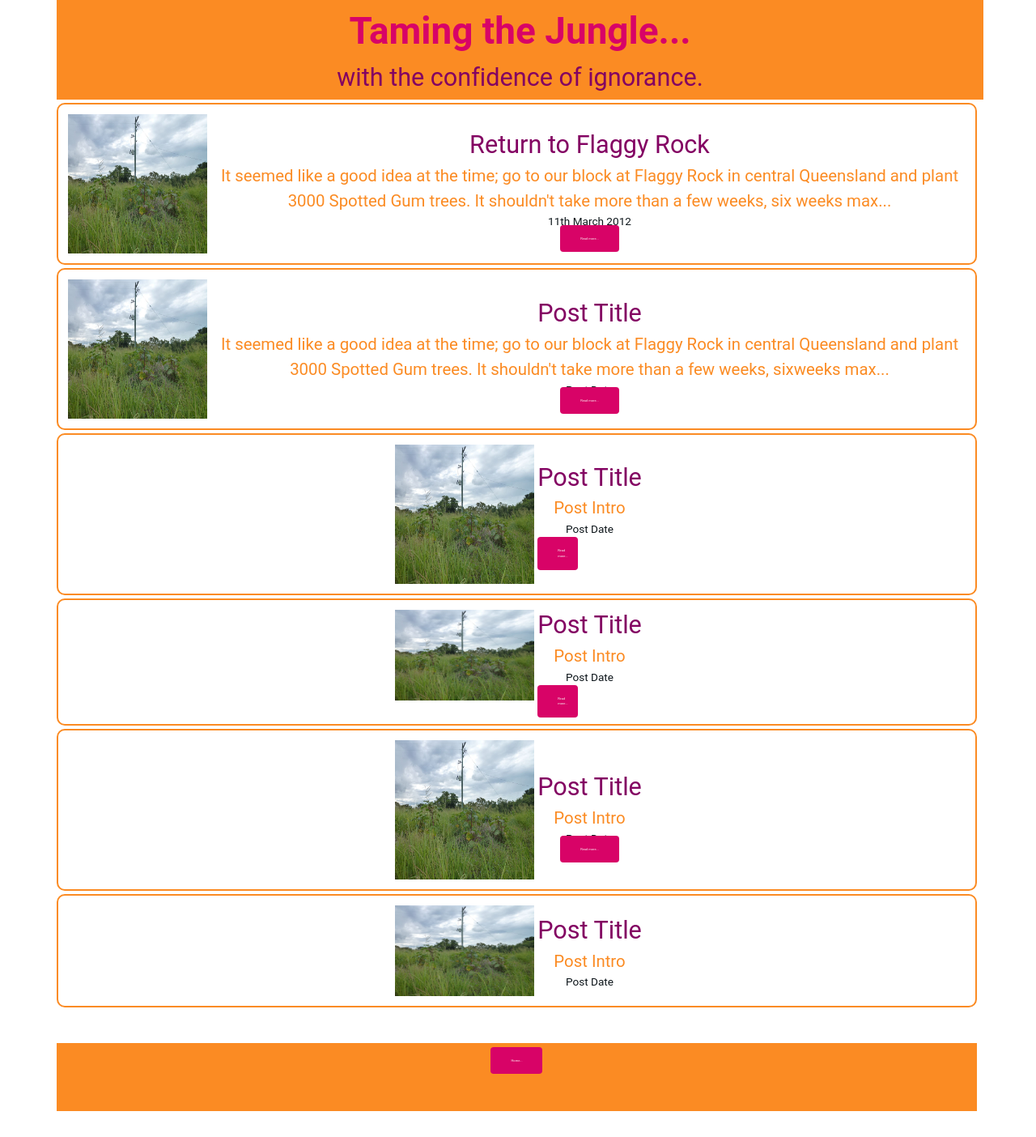
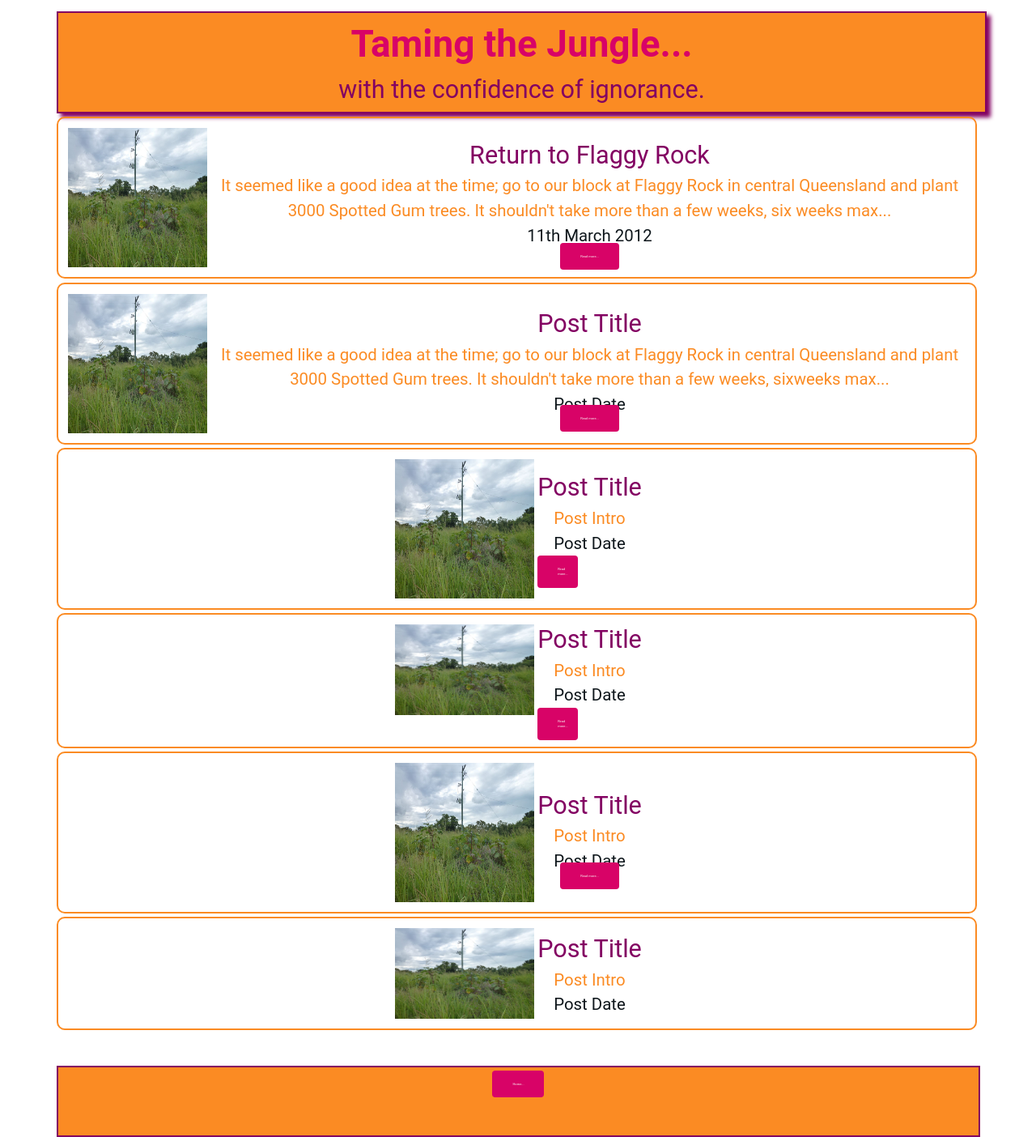
Before and after one commit to thefoxboxman/Blog_Taming_The_Jungle, a plain HTML site: page index.html in a window 1280 px wide. Shown: the whole page at 81% size. Before the commit the page ends 1372 px from the top, so only its background shows below. Drawn offline with Linux system fonts and the light colour scheme; files whose address does not match are found by name.

Commit message:
width fixed and added shaddow

```diff
--- a/global.css
+++ b/global.css
@@ -138,7 +138,7 @@ h3 {
 }
 h4 {
 	font-family: var(--ff-featured);
-	font-size: var(--s0);
+	font-size: var(--s1);
 	color: var(--clr-neutral-900);
 }
 
--- a/styles.css
+++ b/styles.css
@@ -5,7 +5,9 @@ header{
     padding:1em;
     background-color: var(--clr-accent-100);
     width: 100%;
-
+    margin-top: var(--s0);
+    border: solid 2px var(--clr-primary-400);
+    box-shadow: 5px 5px 5px var(--clr-primary-400);
 }
 
 #page-container {
@@ -22,7 +24,9 @@ header{
     width: 100%;
     height: 5rem;            /* Footer height */
     background-color: var(--clr-accent-100);
-    padding-top: 1em
+    padding-top: 1em;
+    margin-bottom: var(--s0);
+    border: solid 2px var(--clr-primary-400);
   }
 
   section{
@@ -56,7 +60,7 @@ header{
     text-decoration: none;
     border-radius:1em;
     max-width: 10em;
-
+font-size: var(--S0)
   }
 
   .read-more-button:hover, .read-more-button:active {
@@ -66,11 +70,14 @@ header{
 .post-wrapper{
     max-width: 80%;
     margin: auto;
+    margin-top: var(--s0);
 
 }
 .post-title{
     text-align:center;
      background-color: var(--clr-accent-100);
+     border: solid 2px var(--clr-primary-400);
+     box-shadow: 5px 5px 5px var(--clr-primary-400);
 }
   .post-image{
         display: block;
```
